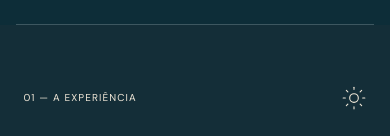
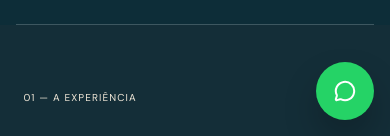
Before and after one commit to Pedro-Lopes/vivalavida, a React (Vite) app: page / in a window 390 px wide. Shown: the part 708-844 px from the top of the page. Built offline with nearby package versions, Linux system fonts and the light colour scheme.

Commit message:
Add floating WhatsApp button

```diff
--- a/src/App.css
+++ b/src/App.css
@@ -1136,6 +1136,33 @@ h2 {
 .mobile-booking {
   display: none;
 }
+.whatsapp-float {
+  position: fixed;
+  right: max(22px, env(safe-area-inset-right));
+  bottom: max(22px, env(safe-area-inset-bottom));
+  z-index: 20;
+  display: inline-flex;
+  align-items: center;
+  gap: 10px;
+  min-height: 52px;
+  padding: 0 18px;
+  border-radius: 999px;
+  background: #25d366;
+  color: #08271a;
+  font-size: 13px;
+  font-weight: 800;
+  box-shadow: 0 18px 34px rgba(0, 0, 0, 0.22);
+  transition:
+    transform 0.2s ease,
+    box-shadow 0.2s ease;
+}
+.whatsapp-float:hover {
+  transform: translateY(-2px);
+  box-shadow: 0 22px 42px rgba(0, 0, 0, 0.26);
+}
+.whatsapp-float svg {
+  stroke-width: 2.2;
+}
 .interlude {
   background: #203b40;
 }
@@ -1404,25 +1431,25 @@ h2 {
     align-items: center;
   }
   .site-footer {
-    padding-bottom: max(24px, env(safe-area-inset-bottom));
+    padding-bottom: max(96px, env(safe-area-inset-bottom));
   }
-  .mobile-booking {
-    display: block;
-    position: fixed;
-    bottom: 0;
-    left: 0;
-    right: 0;
-    z-index: 10;
-    padding: 10px max(6%, env(safe-area-inset-right))
-      max(10px, env(safe-area-inset-bottom));
-    background: var(--page-bg);
-    border-top: 1px solid var(--line);
-    box-shadow: 0 -5px 24px #0000000b;
+  .whatsapp-float {
+    right: max(16px, env(safe-area-inset-right));
+    bottom: max(16px, env(safe-area-inset-bottom));
+    width: 58px;
+    height: 58px;
+    min-height: 58px;
+    justify-content: center;
+    padding: 0;
+    color: white;
   }
-  .mobile-booking .pill {
-    display: flex;
-    width: 100%;
-    min-height: 50px;
+  .whatsapp-float span {
+    position: absolute;
+    width: 1px;
+    height: 1px;
+    overflow: hidden;
+    clip: rect(0 0 0 0);
+    white-space: nowrap;
   }
 }
 @media (prefers-reduced-motion: reduce) {
--- a/src/App.tsx
+++ b/src/App.tsx
@@ -15,7 +15,7 @@ import {
 import { routes } from './data/routes'
 import { plans } from './data/plans'
 import { faqItems } from './data/faq'
-import { getWhatsAppUrlWithText } from './utils/whatsapp'
+import { getWhatsAppUrl, getWhatsAppUrlWithText } from './utils/whatsapp'
 import { siteConfig } from './config/site'
 import './App.css'
 
@@ -54,7 +54,6 @@ export default function App() {
   const [date, setDate] = useState('')
   const [guests, setGuests] = useState('')
   const [contactNotice, setContactNotice] = useState(false)
-  const [showMobileBooking, setShowMobileBooking] = useState(false)
   const route = routes[routeIndex]
   const routePhoto = route.images[routePhotoIndex] ?? route.images[0]
   const plan = plans[planIndex]
@@ -80,26 +79,6 @@ export default function App() {
     }, 4200)
     return () => window.clearInterval(interval)
   }, [route.id, route.images.length])
-
-  useEffect(() => {
-    let pastHero = false
-    let nearBooking = false
-    let nearFooter = false
-    const observer = new IntersectionObserver((entries) => {
-      for (const entry of entries) {
-        if (entry.target.id === 'inicio')
-          pastHero =
-            !entry.isIntersecting && entry.boundingClientRect.bottom < 0
-        if (entry.target.id === 'contato') nearBooking = entry.isIntersecting
-        if (entry.target.tagName === 'FOOTER') nearFooter = entry.isIntersecting
-      }
-      setShowMobileBooking(pastHero && !nearBooking && !nearFooter)
-    })
-    document
-      .querySelectorAll('#inicio, #contato, .site-footer')
-      .forEach((element) => observer.observe(element))
-    return () => observer.disconnect()
-  }, [])
 
   useEffect(() => {
     const close = (event: KeyboardEvent) => {
@@ -604,12 +583,17 @@ export default function App() {
           </div>
         </section>
       </main>
-      {showMobileBooking && !menuOpen && (
-        <div className="mobile-booking">
-          <a className="pill" href="#contato">
-            Planejar meu passeio <ArrowUpRight size={20} />
-          </a>
-        </div>
+      {!menuOpen && (
+        <a
+          className="whatsapp-float"
+          href={getWhatsAppUrl('reserve')}
+          target="_blank"
+          rel="noopener noreferrer"
+          aria-label="Conversar pelo WhatsApp"
+        >
+          <MessageCircle size={22} />
+          <span>WhatsApp</span>
+        </a>
       )}
       <footer className="site-footer">
         <div className="footer-top">
--- a/src/config/site.ts
+++ b/src/config/site.ts
@@ -8,8 +8,8 @@ export const siteConfig = {
   description:
     'Passeios de lancha entre o Rio de Janeiro e Niterói, com roteiros personalizados, paisagens inesquecíveis e experiências para compartilhar.',
 
-  // TODO: Substituir pelo número real (formato: 55 + DDD + número, sem espaços ou traços)
-  whatsappNumber: '5521000000000',
+  // Formato: 55 + DDD + número, sem espaços ou traços
+  whatsappNumber: '5521983839914',
 
   // TODO: Substituir pelo @ real do Instagram
   instagram: '@vivalavida',
```
